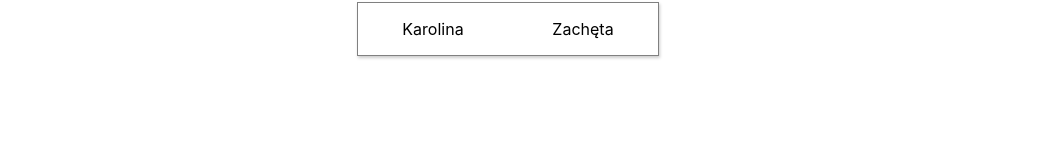
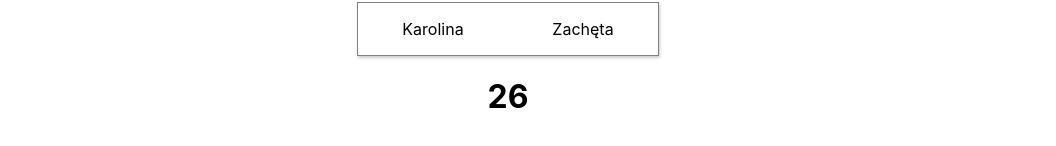
Before and after one commit to lechcirmirakis/Udemy-React-Course-practice, a React (Create React App) app in the folder practice_01/: page / in a window 1280 px wide. Shown: the part 394-540 px from the top of the page, without its empty margins (132-1188 px from the left). Built offline with nearby package versions, Linux system fonts and the light colour scheme.

Commit message:
add addnumbers component

```diff
--- a/practice_01/src/App.js
+++ b/practice_01/src/App.js
@@ -3,6 +3,7 @@
 
 import Userinput from './userInput/Userinput.js';
 import Useroutput from './userOutput/Useroutput.js';
+import Addnumber from './Numbers/Numbers.js';
 
 import Menu from './Menu/Menu.js';
 
@@ -36,6 +37,7 @@
         <Useroutput name={this.state.users[1].name} surname={this.state.users[1].surname}/>
         <Useroutput name={this.state.users[2].name} surname={this.state.users[2].surname}/>
         <Useroutput name={this.state.users[3].name} surname={this.state.users[3].surname}/>
+        <Addnumber number1={12} number2 ={14}/>
       </div>
     );
   }
--- /dev/null
+++ b/practice_01/src/Numbers/Numbers.js
@@ -0,0 +1,11 @@
+import React from 'react';
+
+const addnumber = (props) => {
+    return (
+        <h1>
+            {props.number1 + props.number2}
+        </h1>
+    )
+}
+
+export default addnumber;
```
